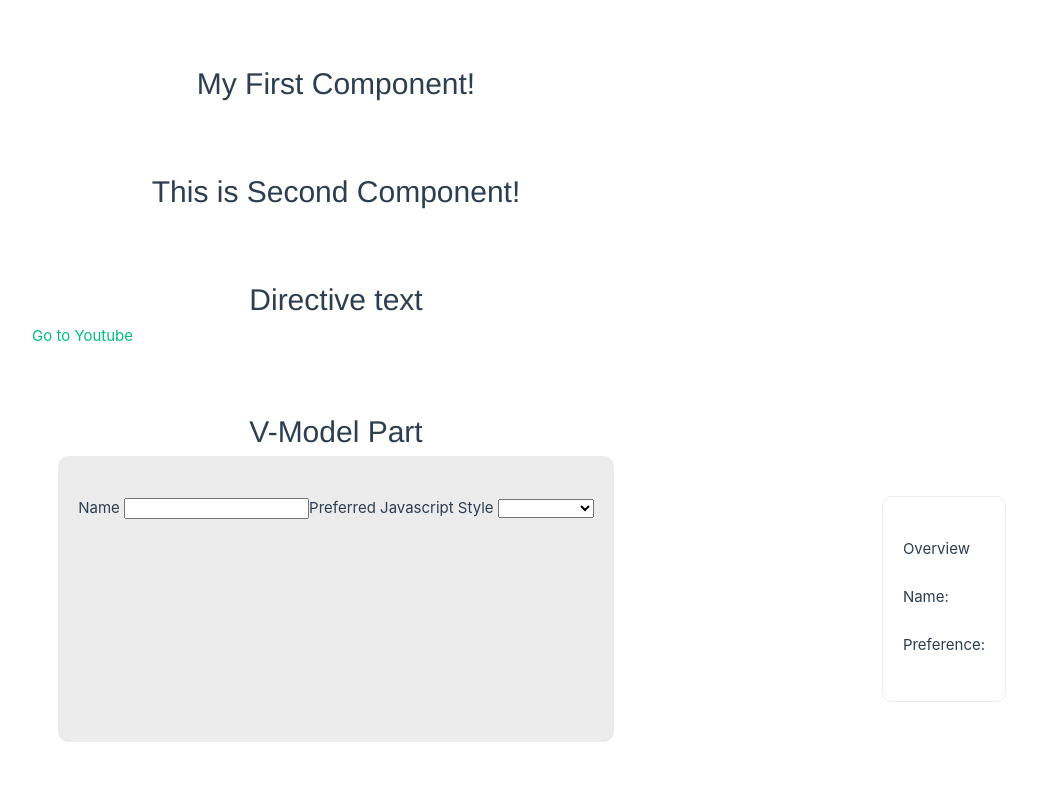
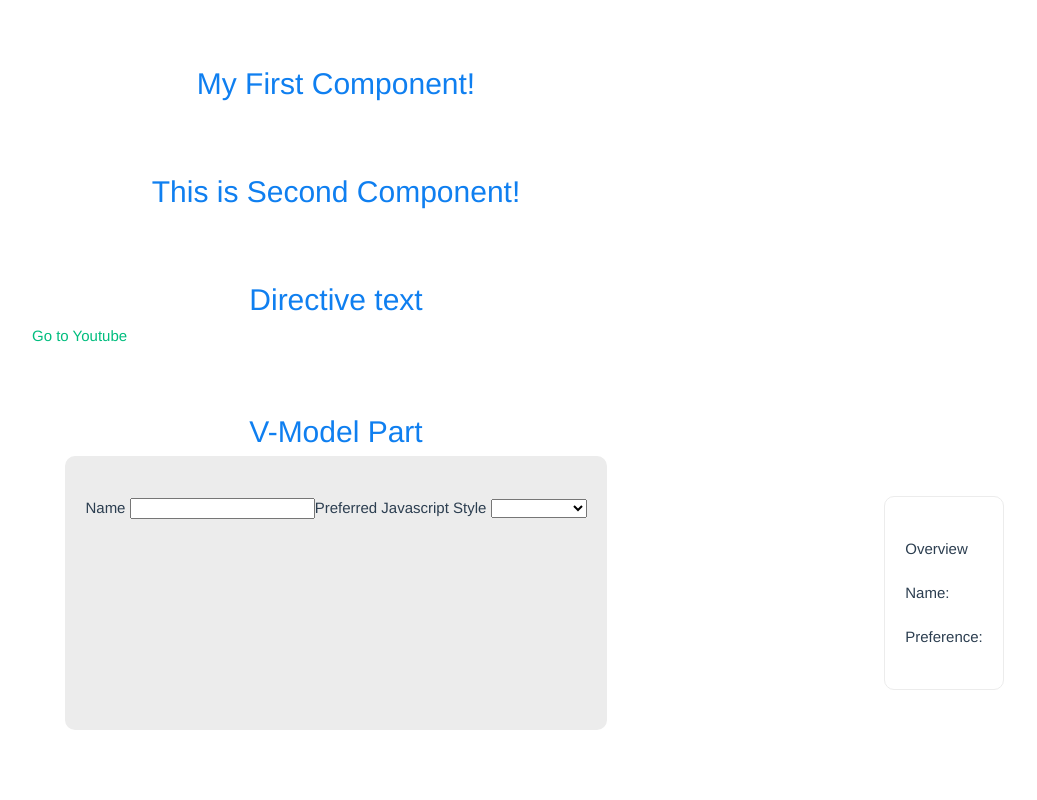
Before and after one commit to ProgrammerSohan/Vue-Js3_Frontend-Dev, a Vue app in the folder s1_ch1/first_app/: page / in a window 1280 px wide. Shown: the top 800 px of the page, without its empty margins (0-1037 px from the left). Built offline with nearby package versions, Linux system fonts and the light colour scheme.

Commit message:
1.34_adding global scss at app.vue*1.11

```diff
--- a/s1_ch1/first_app/src/App.vue
+++ b/s1_ch1/first_app/src/App.vue
@@ -65,6 +65,7 @@ export default {
 }
 
 </script>
-<style>
+<style lang="scss">
+@import './styles/global.scss';
 
 </style>
--- a/s1_ch1/first_app/src/components/Exercise1-11.vue
+++ b/s1_ch1/first_app/src/components/Exercise1-11.vue
@@ -27,7 +27,11 @@
     }
 
 </script>
-<style lang="scss">
+<style lang="scss" scoped>
 @import '../styles/typography.scss';
+h1{
+    font-size: 50px;
+    color: $color-blue;
+}
 
 </style>
--- /dev/null
+++ b/s1_ch1/first_app/src/styles/global.scss
@@ -0,0 +1,5 @@
+body{
+    font-family: 'Avenir', Helvetica, Arial, sans-serif;
+    margin: 0;
+
+}
```
